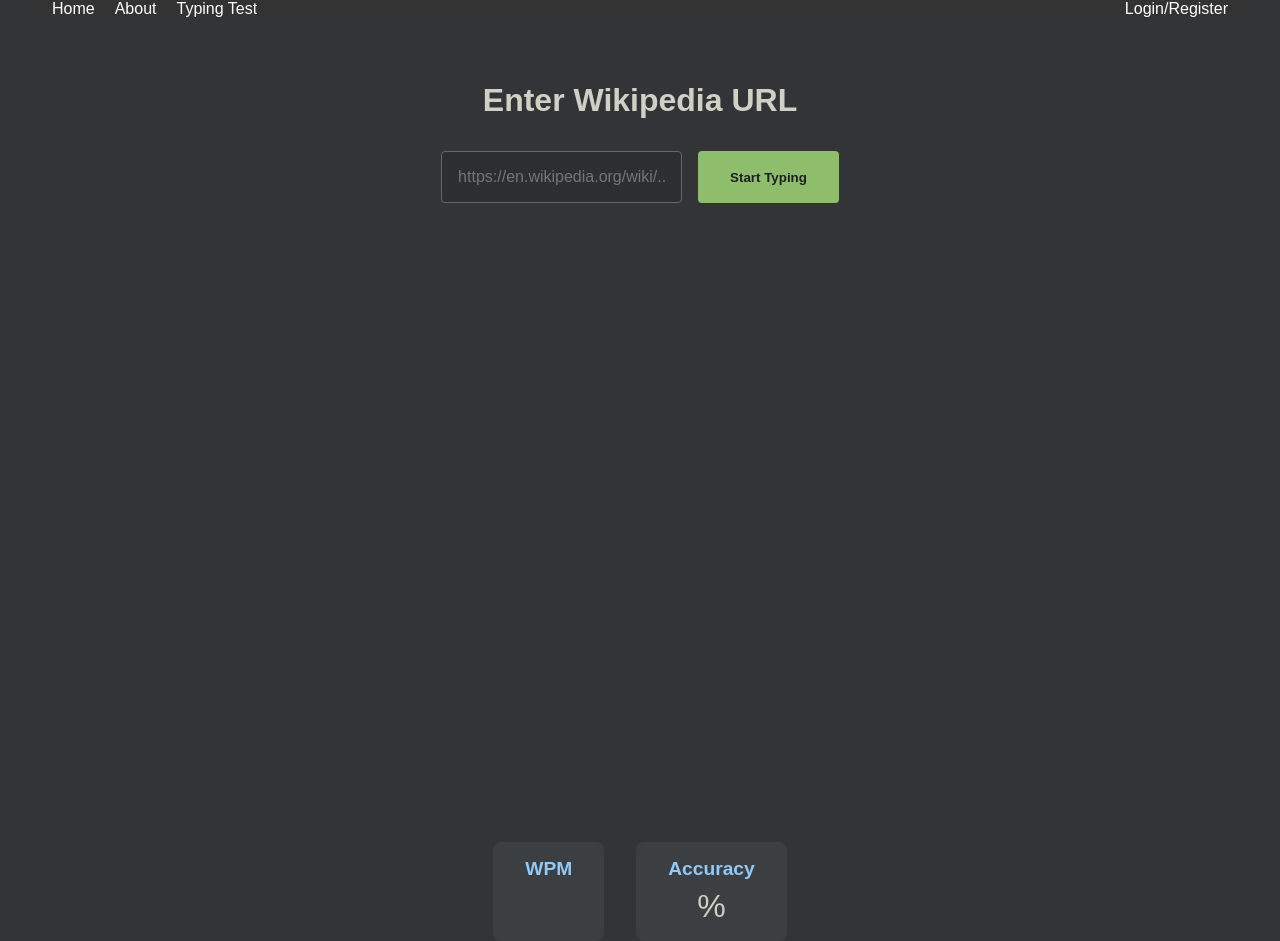
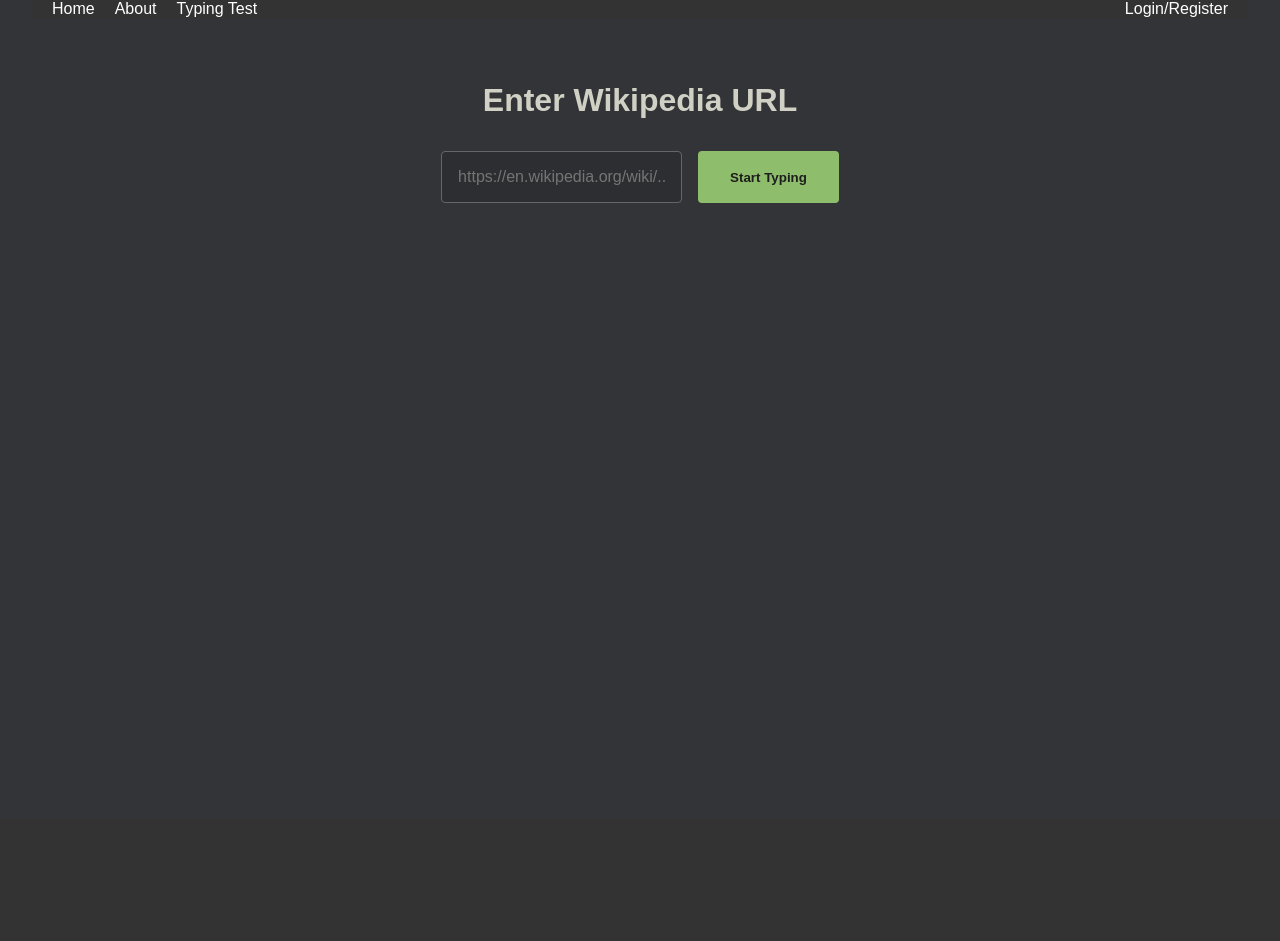
Before and after one commit to dylancrter/wikitype, a React (Create React App) app in the folder frontend/: page /typing in a window 1280 px wide. After the commit the page ends 818 px from the top, so only its background shows below. Built offline with nearby package versions, Linux system fonts and the light colour scheme.

Commit message:
removed metrics from everypage

```diff
--- a/frontend/src/App.js
+++ b/frontend/src/App.js
@@ -3,7 +3,6 @@
 import './App.scss';
 
 // Components
-import Metrics from './components/Metrics/Metrics';
 import TopBar from './components/TopBar/TopBar';
 
 // Pages
@@ -31,7 +30,6 @@
               <Route path="*" element={<Navigate to="/typing" replace />} />
             </Routes>
           </Suspense>
-          <Metrics />
         </div>
       </Router>
     </>
```
